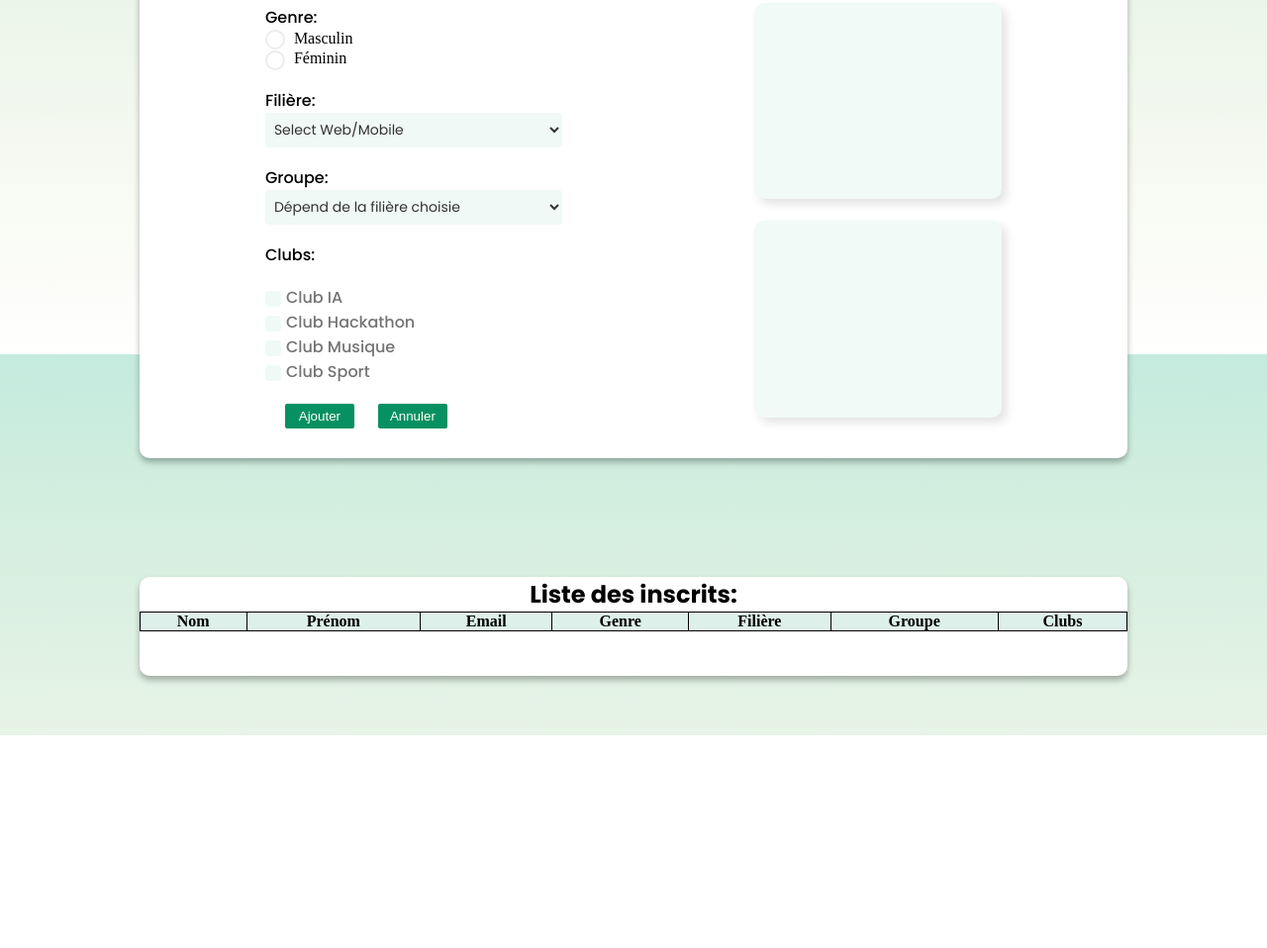
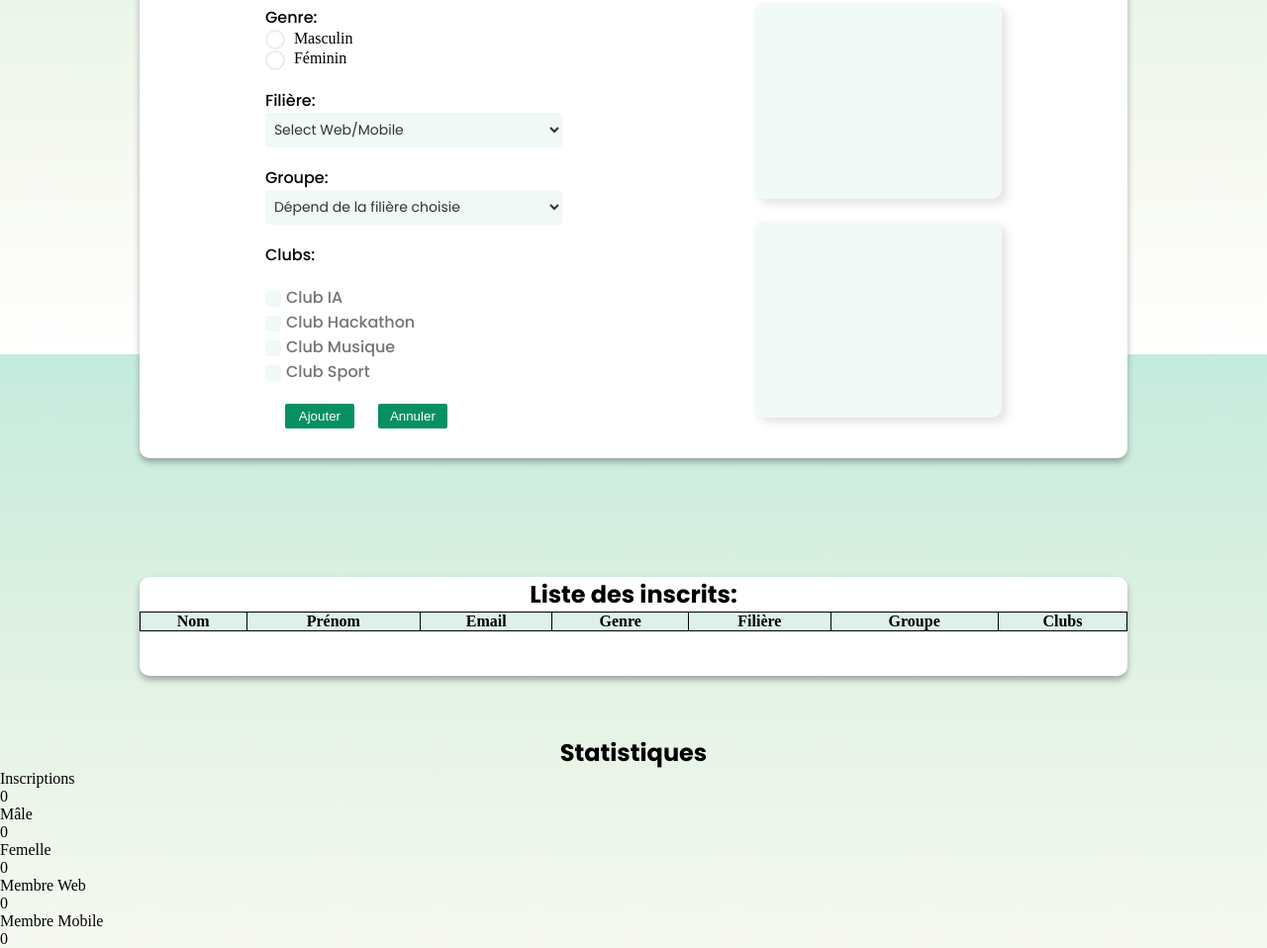
Before and after one commit to brcOne/Les-activit-s-parascolaires, a plain HTML site: page index.html in a window 1280 px wide. Shown: the part 442-1400 px from the top of the page at 99% size. Before the commit the page ends 1185 px from the top, so only its background shows below. Drawn offline with Linux system fonts and the light colour scheme.

Commit message:
index.html

```diff
--- a/index.html
+++ b/index.html
@@ -82,6 +82,31 @@
       </div>
       <div class="">
       </div>
+       <div class="Statistiques">
+        <h2>Statistiques</h2>
+        <div class="stat-container">
+          <div class="stats-card">
+            <div class="head-card"><p>Inscriptions</p></div>
+            <p id="Inscrips">0</p>
+          </div>
+          <div class="stats-card">
+            <div class="head-card"><p>Mâle</p></div>
+            <p id="m">0</p>
+          </div>
+          <div class="stats-card">
+            <div class="head-card">Femelle</div>
+            <p id="f">0</p>
+          </div>
+          <div class="stats-card">
+            <div class="head-card">Membre Web</div>
+            <p id="mw">0</p>
+          </div>
+          <div class="stats-card">
+            <div class="head-card">Membre Mobile</div>
+            <p id="mm">0</p>
+          </div>
+        </div>
+      </div>
     </main>
     <script src="./index.js"></script>
   </body>
```
